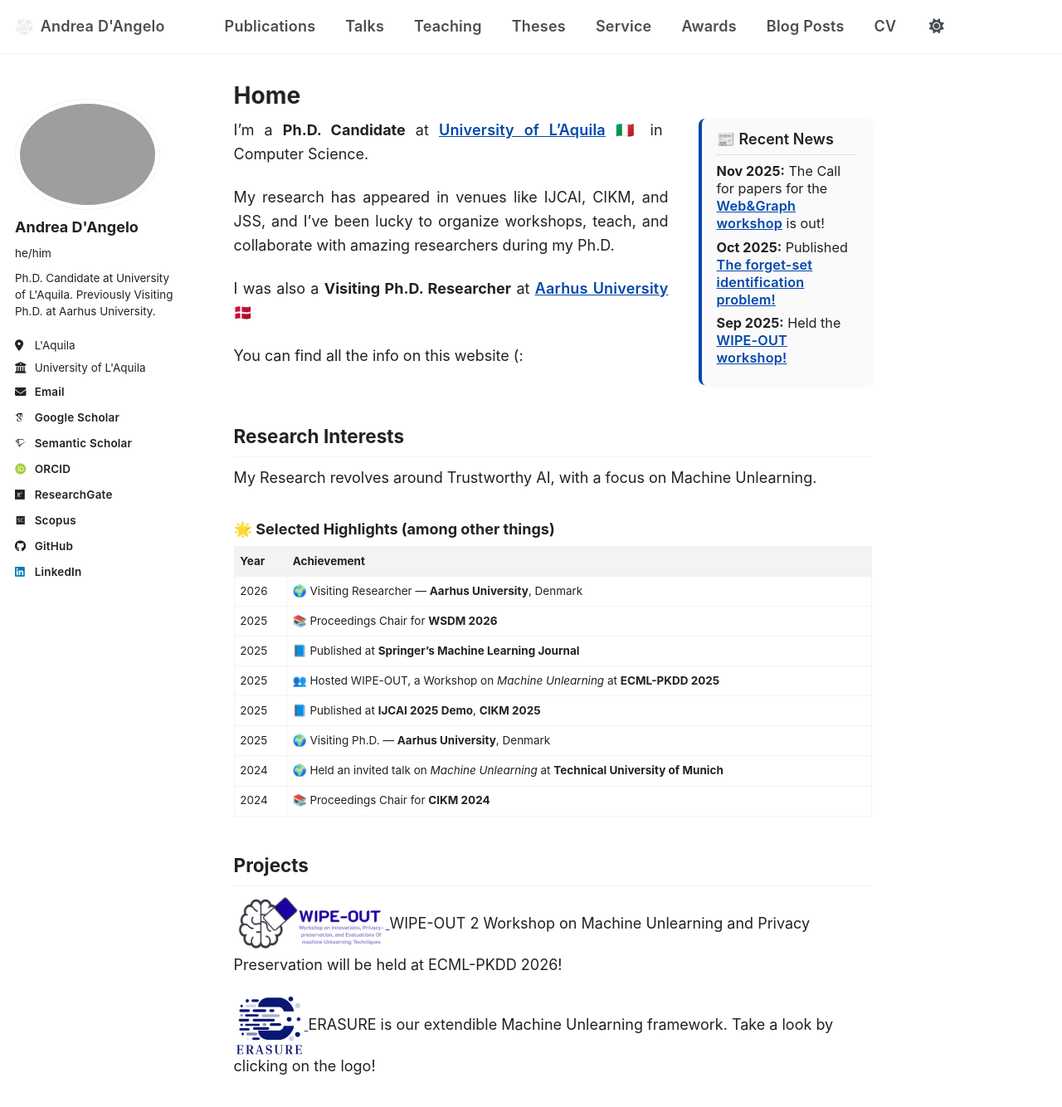
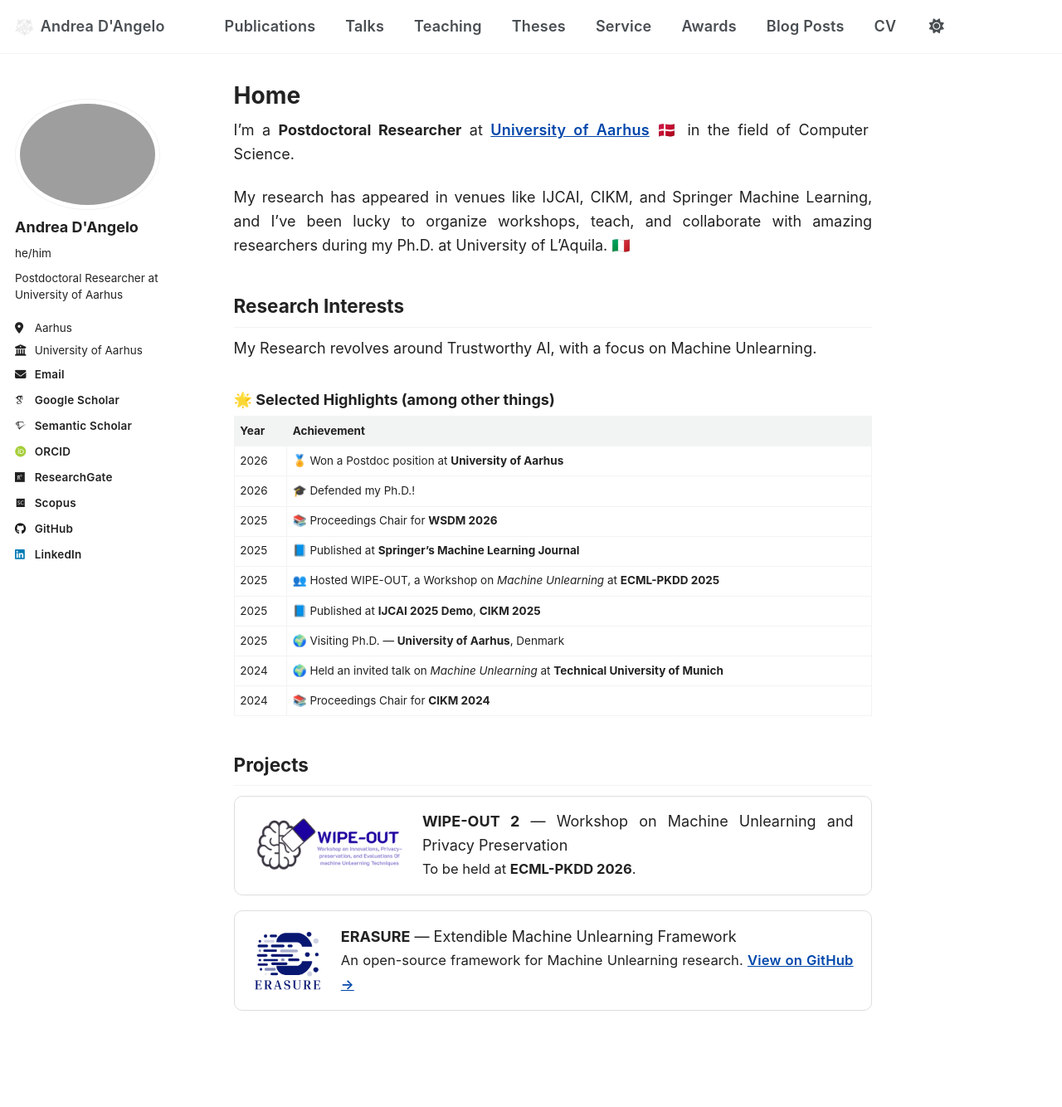
Before and after one commit to dangeloandrea14/dangeloandrea14.github.io, a Jekyll site: the page built from _pages/about.md, in a window 1280 px wide and 1400 px high. Shown: the top 1334 px of the window at 83% size. Built offline with Jekyll 4.4.1, drawn with Linux system fonts in a browser that asks for light colours; some web fonts are replaced; a script that is not in the unit is left out; comment, search, counter and statistics services are not loaded.

Commit message:
updated aarhus

```diff
--- a/_config.yml
+++ b/_config.yml
@@ -17,11 +17,11 @@
   avatar           : "profile.png"
   name             : "Andrea D'Angelo"
   pronouns         : "he/him"
-  bio              : "Ph.D. Candidate at University of L'Aquila. Previously Visiting Ph.D. at Aarhus University."
-  location         : "L'Aquila"
-  employer         : "University of L'Aquila"
+  bio              : "Postdoctoral Researcher at University of Aarhus"
+  location         : "Aarhus"
+  employer         : "University of Aarhus"
   uri              : # URL
-  email            : "andrea.dangelo6@graduate.univaq.it"
+  email            : "andreadangelo@acm.org"
 
   # Academic websites
   academia         : #
--- a/_pages/about.md
+++ b/_pages/about.md
@@ -10,20 +10,10 @@
 <div class="home-container">
   <div class="main-bio" markdown="1">
 
-I’m a **Ph.D. Candidate** at [University of L’Aquila](https://www.univaq.it/en/) 🇮🇹 in Computer Science.
+I’m a **Postdoctoral Researcher** at [University of Aarhus](https://cs.au.dk/) 🇩🇰 in the field of Computer Science.
 
-My research has appeared in venues like IJCAI, CIKM, and JSS, and I’ve been lucky to organize workshops, teach, and collaborate with amazing researchers during my Ph.D.
+My research has appeared in venues like IJCAI, CIKM, and Springer Machine Learning, and I’ve been lucky to organize workshops, teach, and collaborate with amazing researchers during my Ph.D. at University of L'Aquila. 🇮🇹
 
-I was also a **Visiting Ph.D. Researcher** at [Aarhus University](https://international.au.dk/) 🇩🇰
-
-You can find all the info on this website (:
-
-  </div>
-
-  <div class="sidebar-right">
-    {% include news.html %}
-  </div>
-</div>
 
 
 **Research Interests**
@@ -35,22 +25,39 @@
 
 | Year | Achievement |
 |------|--------------|
-|2026 | 🌍 Visiting Researcher — **Aarhus University**, Denmark |
+|2026 | 🏅 Won a Postdoc position at **University of Aarhus** |
+| 2026 | 🎓 Defended my Ph.D.! |
 | 2025 | 📚 Proceedings Chair for **WSDM 2026** |
 | 2025 | 📘 Published at **Springer's Machine Learning Journal** |
 | 2025 | 👥 Hosted WIPE-OUT, a Workshop on *Machine Unlearning* at **ECML-PKDD 2025** |
 | 2025 | 📘 Published at **IJCAI 2025 Demo**, **CIKM 2025** |
-| 2025 | 🌍 Visiting Ph.D. — **Aarhus University**, Denmark |
+| 2025 | 🌍 Visiting Ph.D. — **University of Aarhus**, Denmark |
 | 2024 | 🌍 Held an invited talk on *Machine Unlearning* at **Technical University of Munich** |
 | 2024 | 📚 Proceedings Chair for **CIKM 2024** |
 
 **Projects**
 -----
 
-<a href="https://aiimlab.org/events/ECML_PKDD_2026_WIPE-OUT_2_Workshop_on_Machine_Unlearning_and_Privacy_Preservation" target="_blank">
-<img src="images/WIPE-OUT.png" alt="WIPE-OUT" style="height:70px; width:auto;">
-</a> WIPE-OUT 2 Workshop on Machine Unlearning and Privacy Preservation will be held at ECML-PKDD 2026!
+<div style="display: flex; flex-direction: column; gap: 1rem; margin-top: 0.5rem;">
 
-<a href="https://github.com/aiim-research/ERASURE" target="_blank">
-<img src="images/ERASURE_LOGO.png" alt="ERASURE" style="height:70px; width:auto;">
-</a> ERASURE is our extendible Machine Unlearning framework. Take a look by clicking on the logo!
+  <div style="display: flex; align-items: center; gap: 1.2rem; padding: 0.9rem 1.2rem; border: 1px solid #ddd; border-radius: 10px;">
+    <a href="https://aiimlab.org/events/ECML_PKDD_2026_WIPE-OUT_2_Workshop_on_Machine_Unlearning_and_Privacy_Preservation" target="_blank" style="flex-shrink: 0;">
+      <img src="images/WIPE-OUT.png" alt="WIPE-OUT" style="height:70px; width:auto;">
+    </a>
+    <div>
+      <strong>WIPE-OUT 2</strong> — Workshop on Machine Unlearning and Privacy Preservation<br>
+      <span style="font-size: 0.92em;">To be held at <strong>ECML-PKDD 2026</strong>.</span>
+    </div>
+  </div>
+
+  <div style="display: flex; align-items: center; gap: 1.2rem; padding: 0.9rem 1.2rem; border: 1px solid #ddd; border-radius: 10px;">
+    <a href="https://github.com/aiim-research/ERASURE" target="_blank" style="flex-shrink: 0;">
+      <img src="images/ERASURE_LOGO.png" alt="ERASURE" style="height:70px; width:auto;">
+    </a>
+    <div>
+      <strong>ERASURE</strong> — Extendible Machine Unlearning Framework<br>
+      <span style="font-size: 0.92em;">An open-source framework for Machine Unlearning research. <a href="https://github.com/aiim-research/ERASURE" target="_blank">View on GitHub →</a></span>
+    </div>
+  </div>
+
+</div>
```
